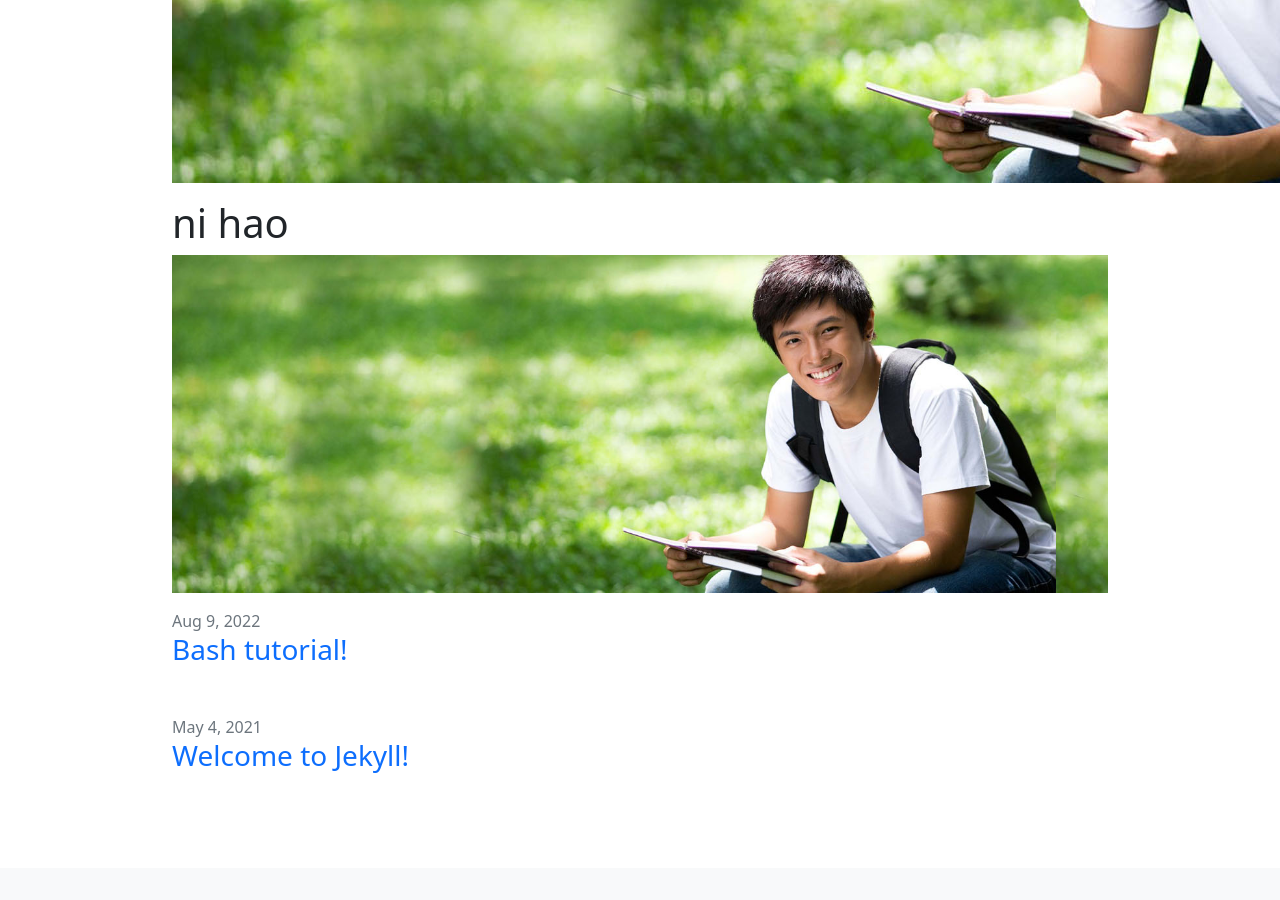
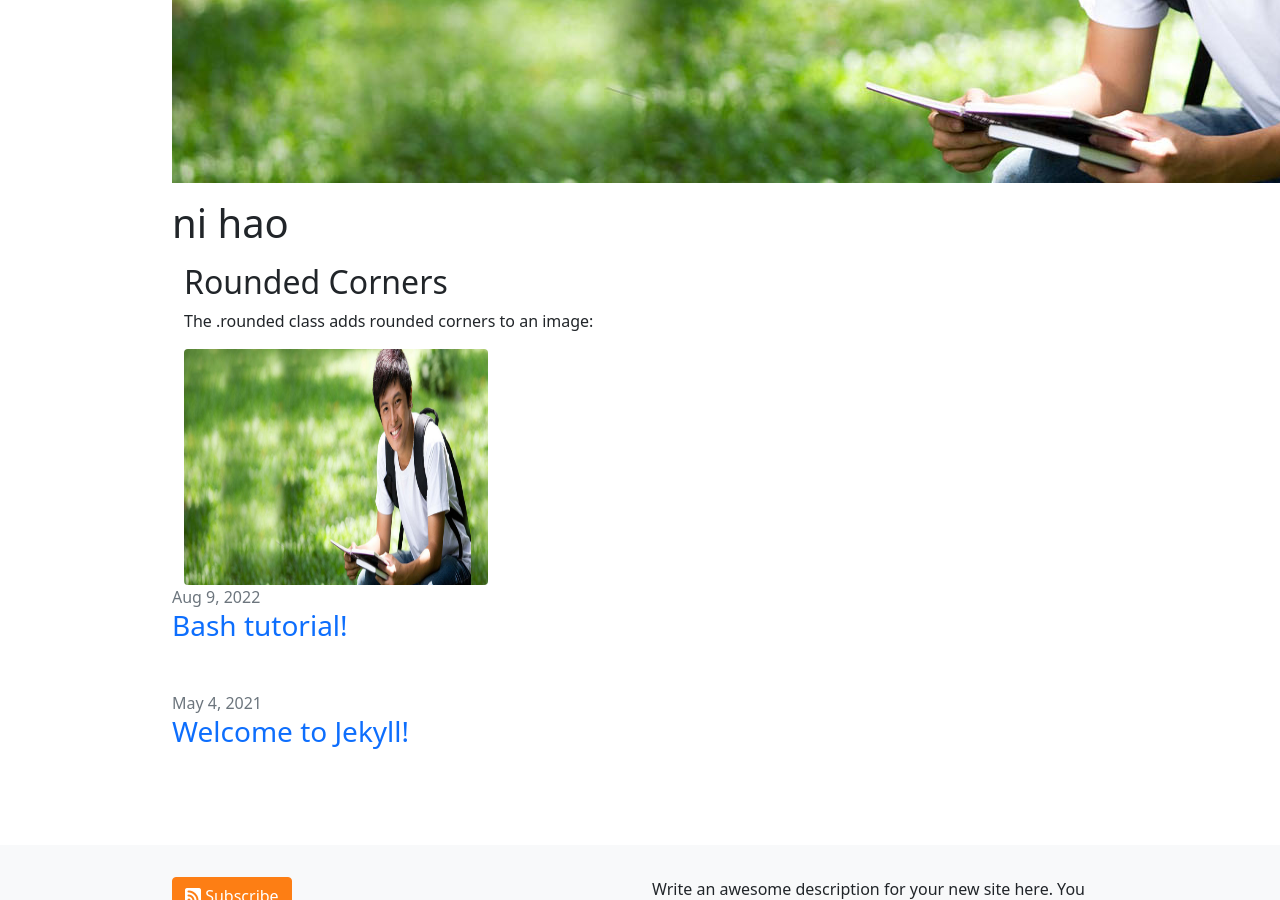
Before and after one commit to lliu1871/PhyEd, a Jekyll site: the page built from index.markdown, in a window 1280 px wide and 900 px high, scrolled down 505 px. Built offline with Jekyll 4.4.1, drawn with Linux system fonts in a browser that asks for light colours.

Commit message:
Update index.markdown

```diff
--- a/index.markdown
+++ b/index.markdown
@@ -12,4 +12,9 @@
 ![drawing](/img/1.jpg)
 
 # ni hao
-<img src="/img/1.jpg" class="img-fluid" alt="Responsive image">
+
+<div class="container mt-3">
+  <h2>Rounded Corners</h2>
+  <p>The .rounded class adds rounded corners to an image:</p>
+  <img src="/img/1.jpg" class="rounded" alt="Cinque Terre" width="304" height="236">
+</div>
```
